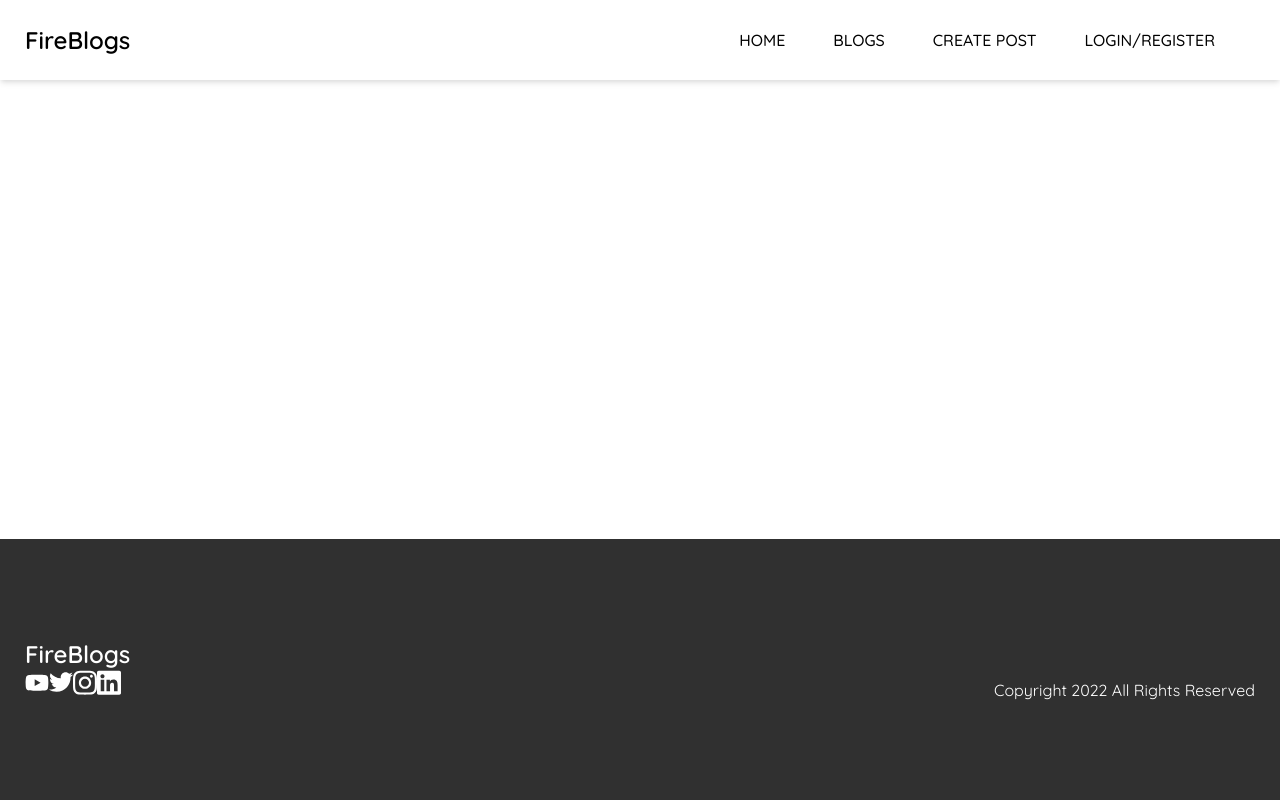
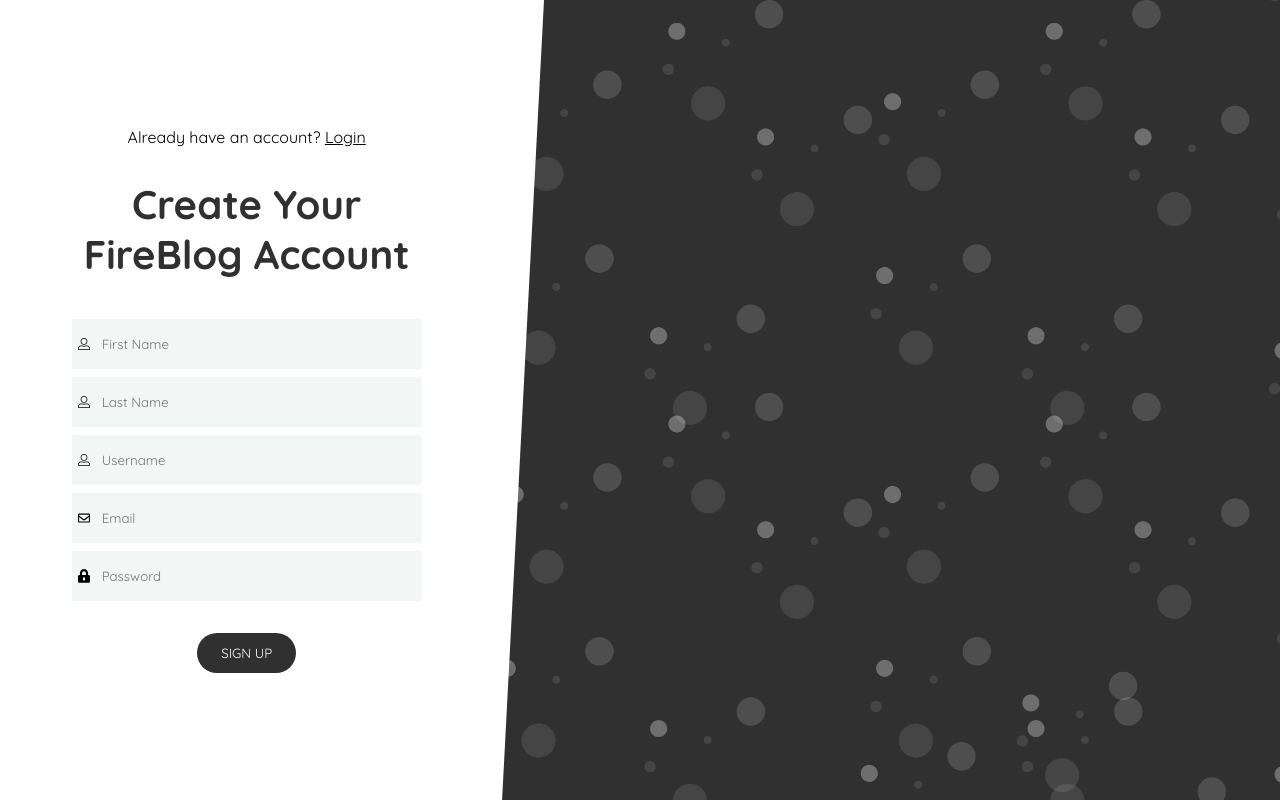
Before and after one commit to huccct/FireBlogs-YouTube, a Vue app: page /register in a window 1280 px wide. Built offline with nearby package versions, Linux system fonts and the light colour scheme; what vue2-editor would draw is missing.

Commit message:
Update Day4

```diff
--- a/src/App.vue
+++ b/src/App.vue
@@ -1,9 +1,9 @@
 <template>
   <div class="app-wrapper">
     <div class="app">
-      <Navigation />
+      <Navigation v-if="!navigation" />
       <router-view />
-      <Footer />
+      <Footer v-if="!navigation" />
     </div>
   </div>
 </template>
@@ -15,12 +15,28 @@
   name: "app",
   components: { Navigation, Footer },
   data () {
-    return {};
+    return {
+      navigation: null,
+    };
   },
-  created () { },
+  created () {
+    this.checkRoute();
+  },
   mounted () { },
-  methods: {},
-  watch: {},
+  methods: {
+    checkRoute () {
+      if (this.$route.name === 'Login' || this.$route.name === 'Register' || this.$route.name === 'ForgotPassword') {
+        this.navigation = true;
+        return;
+      }
+      this.navigation = false;
+    }
+  },
+  watch: {
+    $route () {
+      this.checkRoute();
+    }
+  },
 };
 </script>
 
--- a/src/components/BlogCard.vue
+++ b/src/components/BlogCard.vue
@@ -1,6 +1,6 @@
 <template>
   <div class="blog-card">
-    <div class="icons">
+    <div v-show="editPost" class="icons">
       <div class="icon">
         <Edit class="edit" />
       </div>
@@ -28,6 +28,11 @@
     Arrow,
     Edit,
     Delete
+  },
+  computed: {
+    editPost () {
+      return this.$store.state.editPost;
+    }
   },
   methods: {
 
--- a/src/components/Navigation.vue
+++ b/src/components/Navigation.vue
@@ -6,8 +6,8 @@
       </div>
       <div class="nav-links">
         <ul v-show="!mobile">
-          <router-link class="link" to="#">Home</router-link>
-          <router-link class="link" to="#">Blogs</router-link>
+          <router-link class="link" :to="{ name: 'Home' }">Home</router-link>
+          <router-link class="link" :to="{ name: 'Blogs' }">Blogs</router-link>
           <router-link class="link" to="#">Create Post</router-link>
           <router-link class="link" to="#">Login/Register</router-link>
         </ul>
@@ -16,7 +16,7 @@
     <menuIcon @click="toggleMobileNav" class="menu-icon" v-show="mobile" />
     <transition name="mobile-nav">
       <ul class="mobile-nav" v-show="mobileNav">
-        <router-link class="link" to="#">Home</router-link>
+        <router-link class="link" :to="{ name: 'Home' }">Home</router-link>
         <router-link class="link" to="#">Blogs</router-link>
         <router-link class="link" to="#">Create Post</router-link>
         <router-link class="link" to="#">Login/Register</router-link>
--- a/src/router/index.js
+++ b/src/router/index.js
@@ -1,21 +1,66 @@
-import Vue from "vue";
-import VueRouter from "vue-router";
-import Home from "../views/Home.vue";
+import Vue from 'vue'
+import VueRouter from 'vue-router'
+import Home from '../views/Home.vue'
+import Blogs from '../views/Blogs.vue'
+import Login from '../views/Login.vue'
+import Register from '../views/Register.vue'
+import ForgotPassword from '../views/ForgotPassword.vue'
 
-Vue.use(VueRouter);
+Vue.use(VueRouter)
 
 const routes = [
   {
-    path: "/",
-    name: "Home",
+    path: '/',
+    name: 'Home',
     component: Home,
+    meta: {
+      title: 'Home',
+    },
   },
-];
+  {
+    path: '/blogs',
+    name: 'Blogs',
+    component: Blogs,
+    meta: {
+      title: 'Blogs',
+    },
+  },
+  {
+    path: '/login',
+    name: 'Login',
+    component: Login,
+    meta: {
+      title: 'Login',
+    },
+  },
+  {
+    path: '/register',
+    name: 'Register',
+    component: Register,
+    meta: {
+      title: 'Register',
+    },
+  },
+  {
+    path: '/forgot-password',
+    name: 'ForgotPassword',
+    component: ForgotPassword,
+    meta: {
+      title: 'Forgot Password',
+    },
+  },
+]
 
 const router = new VueRouter({
-  mode: "history",
+  mode: 'history',
   base: process.env.BASE_URL,
   routes,
-});
+})
 
-export default router;
+router.beforeEach((to, from, next) => {
+  // ...
+  document.title = `${to.meta.title} | FireBlog`
+  next()
+})
+
+export default router
--- a/src/store/index.js
+++ b/src/store/index.js
@@ -5,11 +5,20 @@
 
 export default new Vuex.Store({
   state: {
+    sampleBlogCards: [
+      { blogTitle: 'Blog Card #1', blogCoverPhoto: 'stock-1', blogDate: 'May 1, 2022' },
+      { blogTitle: 'Blog Card #2', blogCoverPhoto: 'stock-2', blogDate: 'May 1, 2022' },
+      { blogTitle: 'Blog Card #3', blogCoverPhoto: 'stock-3', blogDate: 'May 1, 2022' },
+      { blogTitle: 'Blog Card #4', blogCoverPhoto: 'stock-4', blogDate: 'May 1, 2022' },
+    ],
+    editPost: null,
   },
   mutations: {
+    toggleEditPost(state, payload) {
+      state.editPost = payload
+      // console.log(state.editPost)
+    },
   },
-  actions: {
-  },
-  modules: {
-  }
+  actions: {},
+  modules: {},
 })
--- /dev/null
+++ b/src/views/Blogs.vue
@@ -0,0 +1,88 @@
+<template>
+  <div class="blog-card-wrap">
+    <div class="blog-cards container">
+      <div class="toggle-edit">
+        <span>Toggle Editing Post</span>
+        <input type="checkbox" v-model="editPost" />
+      </div>
+      <BlogCard :post="post" v-for="(post, index) in sampleBlogCards" :key="index" />
+    </div>
+  </div>
+</template>
+
+<script>
+import BlogCard from '../components/BlogCard.vue'
+export default {
+  name: 'blogs',
+  components: { BlogCard },
+  data () {
+    return {
+
+    }
+  },
+  computed: {
+    sampleBlogCards () {
+      return this.$store.state.sampleBlogCards;
+    },
+    editPost: {
+      get () {
+        return this.$store.state.editPost;
+      },
+      set (payload) {
+        this.$store.commit("toggleEditPost", payload);
+      }
+    }
+  },
+  beforeDestroy () {
+    this.$store.commit('toggleEditPost', false);
+  },
+}
+</script>
+
+<style lang="scss" scoped>
+.blog-cards {
+  position: relative;
+  .toggle-edit {
+    display: flex;
+    align-items: center;
+    position: absolute;
+    top: -70px;
+    right: 0;
+
+    span {
+      margin-right: 16px;
+    }
+
+    input[type='checkbox'] {
+      position: relative;
+      border: none;
+      -webkit-appearance: none;
+      background: #fff;
+      outline: none;
+      width: 80px;
+      height: 30px;
+      border-radius: 20px;
+      box-shadow: 0 4px 6px -1px rgba(0, 0, 0, 0.1), 0 2px 4px -1px rgba(0, 0, 0, 0.06);
+    }
+
+    input[type='checkbox']:before {
+      content: '';
+      position: absolute;
+      width: 30px;
+      height: 30px;
+      border-radius: 20px;
+      top: 0;
+      left: 0;
+      background: #303030;
+      transform: scale(1.1);
+      transition: 750ms ease all;
+      box-shadow: 0 4px 6px -1px rgba(0, 0, 0, 0.1), 0 2px 4px -1px rgba(0, 0, 0, 0.06);
+    }
+
+    input:checked[type='checkbox']:before {
+      background: #fff;
+      left: 52px;
+    }
+  }
+}
+</style>
--- /dev/null
+++ b/src/views/ForgotPassword.vue
@@ -0,0 +1,47 @@
+<template>
+  <div class="reset-password">
+    <div class="form-wrap">
+      <form class="reset">
+        <h2>Reset Password</h2>
+        <p>Forgot your password? Enter your email to reset it</p>
+        <div class="inputs">
+          <div class="input">
+            <input type="text" placeholder="Email" v-model="email" />
+            <email class="icon" />
+          </div>
+        </div>
+        <button>Reset</button>
+        <div class="angle"></div>
+      </form>
+      <div class="background"></div>
+    </div>
+  </div>
+</template>
+
+<script>
+import email from '../assets/Icons/envelope-regular.svg'
+export default {
+  name: 'ForgotPassword',
+  components: {
+    email
+  }
+
+}
+</script>
+
+<style lang="scss" scoped>
+.reset-password {
+  position: relative;
+  .form-wrap {
+    .reset {
+      h2 {
+        margin-bottom: 8px;
+      }
+      p {
+        text-align: center;
+        margin-bottom: 32px;
+      }
+    }
+  }
+}
+</style>
--- /dev/null
+++ b/src/views/Login.vue
@@ -0,0 +1,156 @@
+<template>
+  <div class="form-wrap">
+    <form class="login">
+      <p class="login-register">
+        Don't have an account?
+        <router-link class="router-link" :to="{ name: 'Register' }">Register</router-link>
+      </p>
+      <h2>Login to FireBlogs</h2>
+      <div class="inputs">
+        <div class="input">
+          <input type="text" placeholder="Email" v-model="email" />
+          <email class="icon" />
+        </div>
+        <div class="input">
+          <input type="password" placeholder="Password" v-model="password" />
+          <password class="icon" />
+        </div>
+      </div>
+      <router-link class="forgot-password" :to="{ name: 'ForgotPassword' }">ForgotPassword</router-link>
+      <button>Sign In</button>
+      <div class="angle"></div>
+    </form>
+    <div class="background"></div>
+  </div>
+</template>
+
+<script>
+import email from '../assets/Icons/envelope-regular.svg'
+import password from '../assets/Icons/lock-alt-solid.svg'
+export default {
+  name: 'Login',
+  components: {
+    email,
+    password
+  },
+  data () {
+    return {
+      email: null,
+      password: null,
+    }
+  }
+}
+</script>
+
+<style lang="scss">
+.form-wrap {
+  overflow: hidden;
+  display: flex;
+  height: 100vh;
+  justify-content: center;
+  align-self: center;
+  margin: 0 auto;
+  width: 90%;
+  @media (min-width: 900px) {
+    width: 100%;
+  }
+  .login-register {
+    margin-bottom: 32px;
+    .router-link {
+      color: #000;
+    }
+  }
+
+  form {
+    padding: 0 10px;
+    position: relative;
+    display: flex;
+    flex-direction: column;
+    justify-content: center;
+    align-items: center;
+    flex: 1;
+    @media (min-width: 900px) {
+      padding: 0 50px;
+    }
+
+    h2 {
+      text-align: center;
+      font-size: 32px;
+      color: #303030;
+      margin-bottom: 40px;
+      @media (min-width: 900px) {
+        font-size: 40px;
+      }
+    }
+
+    .inputs {
+      width: 100%;
+      max-width: 350px;
+
+      .input {
+        position: relative;
+        display: flex;
+        justify-content: center;
+        align-items: center;
+        margin-bottom: 8px;
+        input {
+          width: 100%;
+          border: none;
+          background-color: #f2f7f6;
+          padding: 4px 4px 4px 30px;
+          height: 50px;
+
+          &:focus {
+            outline: none;
+          }
+        }
+
+        .icon {
+          width: 12px;
+          position: absolute;
+          left: 6px;
+        }
+      }
+    }
+
+    .forgot-password {
+      text-decoration: none;
+      color: #000;
+      cursor: pointer;
+      font-size: 14px;
+      margin: 16px 0 32px;
+      border-bottom: 1px solid transparent;
+      transition: 0.5s ease all;
+
+      &:hover {
+        border-color: #303030;
+      }
+    }
+
+    .angle {
+      display: none;
+      position: absolute;
+      background-color: #fff;
+      transform: rotateZ(3deg);
+      width: 60px;
+      right: -30px;
+      height: 101%;
+      @media (min-width: 900px) {
+        display: initial;
+      }
+    }
+  }
+
+  .background {
+    display: none;
+    flex: 2;
+    background-size: cover;
+    background-image: url('../assets/background.png');
+    width: 100%;
+    height: 100%;
+    @media (min-width: 900px) {
+      display: initial;
+    }
+  }
+}
+</style>
--- /dev/null
+++ b/src/views/Register.vue
@@ -0,0 +1,68 @@
+<template>
+  <div class="form-wrap">
+    <form class="register">
+      <p class="login-register">
+        Already have an account?
+        <router-link class="router-link" :to="{ name: 'Login' }">Login</router-link>
+      </p>
+      <h2>Create Your FireBlog Account</h2>
+      <div class="inputs">
+        <div class="input">
+          <input type="text" placeholder="First Name" v-model="firstName" />
+          <user class="icon" />
+        </div>
+        <div class="input">
+          <input type="text" placeholder="Last Name" v-model="lastName" />
+          <user class="icon" />
+        </div>
+        <div class="input">
+          <input type="text" placeholder="Username" v-model="username" />
+          <user class="icon" />
+        </div>
+        <div class="input">
+          <input type="text" placeholder="Email" v-model="email" />
+          <email class="icon" />
+        </div>
+        <div class="input">
+          <input type="password" placeholder="Password" v-model="password" />
+          <password class="icon" />
+        </div>
+      </div>
+      <button>Sign Up</button>
+      <div class="angle"></div>
+    </form>
+    <div class="background"></div>
+  </div>
+</template>
+
+<script>
+import email from '../assets/Icons/envelope-regular.svg'
+import password from '../assets/Icons/lock-alt-solid.svg'
+import user from '../assets/Icons/user-alt-light.svg'
+export default {
+  name: 'Register',
+  components: {
+    email,
+    password,
+    user
+  },
+  data () {
+    return {
+      firstName: null,
+      lastName: null,
+      username: null,
+      email: null,
+      password: null
+    }
+  },
+
+}
+</script>
+
+<style lang="scss" scoped>
+.register {
+  h2 {
+    max-width: 350px;
+  }
+}
+</style>
```
Also changed, not shown: src/components/Footer.vue (+5 -5 lines), src/views/Home.vue (+8 -9 lines).
